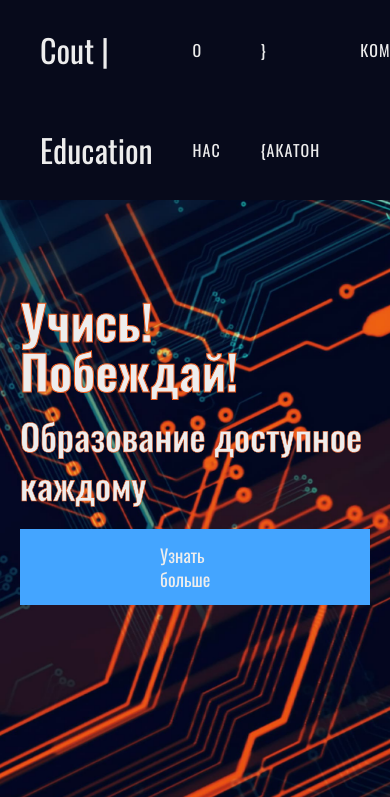
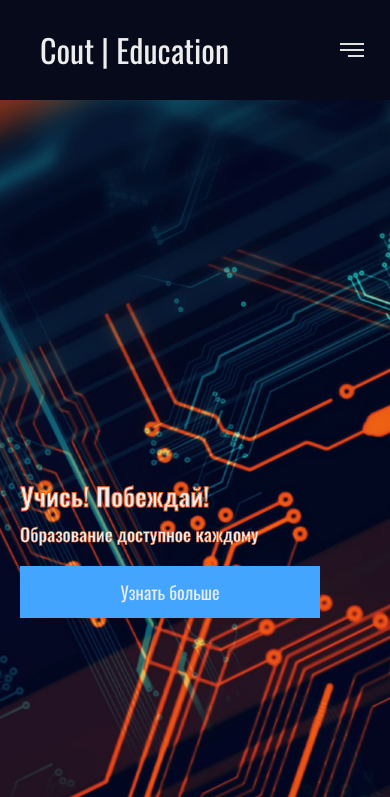
Before and after one commit to shvecov-coder/cout_education, a plain HTML site: page index.html in a window 390 px wide. Shown: the top 797 px of the page. Drawn offline with Linux system fonts and the light colour scheme.

Commit message:
add media

```diff
--- a/index.html
+++ b/index.html
@@ -22,7 +22,9 @@
                 </div>
 
                 <nav class="menu">
-
+                    <button class="media-btn btn">
+                        <img src="./images/svg/burger.svg" alt="menu">
+                    </button>
                     <ul class="menu-list">
                         <!-- <li class="menu-item">
                             <a class="menu-link" href="javascript:void(0)">
@@ -241,6 +243,7 @@
         </div>
     </section>
 
+    <script src="./js/main.js"></script>
     <script src="./js/animete.js"></script>
 
 </body>
--- a/js/main.js
+++ b/js/main.js
@@ -0,0 +1,6 @@
+const burger    = document.querySelector('.media-btn');
+const menu      = document.querySelector('.menu-list');
+
+burger.addEventListener('click', () => {
+    menu.classList.toggle('menu-list--active');
+})
--- a/style/style.css
+++ b/style/style.css
@@ -108,6 +108,18 @@ body {
     margin: 0 auto;
 }
 
+.btn {
+    display: block;
+    background-color: transparent;
+    cursor: pointer;
+    outline: none;
+    border: none;
+    color: inherit;
+    font-size: inherit;
+    font-weight: inherit;
+    font-family: inherit;
+}
+
 .section-title {
     text-align: center;
     margin-bottom: 70px;
@@ -149,9 +161,11 @@ body {
     left: 0;
     right: 0;
     z-index: 10000;
+    position: relative;
 }
 
 .header-top {
+    background-color: var(--accentBlue);
     display: flex;
     justify-content: space-between;
     align-items: center;
@@ -294,7 +308,7 @@ body {
     list-style: none;
 }
 
-.about-inner__project-item + .about-inner__project-item {
+.about-inner__project-item+.about-inner__project-item {
     margin-top: 25px;
 }
 
@@ -424,3 +438,119 @@ body {
 .team-prof span {
     color: var(--accentOrange);
 }
+
+.about,
+.hackathon,
+.statistic,
+.teams {
+    display: none;
+}
+
+
+
+@media (max-width: 1000px) {
+    .prew-inner__box {
+        max-width: 450px;
+    }
+
+    .prew-title {
+        font-size: 42px;
+        line-height: 1.1;
+    }
+
+    .prew-descr {
+        font-size: 32px;
+        line-height: 1.2;
+    }
+}
+
+@media (max-width: 850px) {
+    .prew-inner__box {
+        max-width: 400px;
+    }
+
+    .prew-title {
+        font-size: 35px;
+        line-height: 1.1;
+    }
+
+    .prew-descr {
+        font-size: 28px;
+        line-height: 1.2;
+    }
+}
+
+@media (max-width: 720px) {
+    .prew-inner__box {
+        max-width: 380px;
+    }
+
+    .prew-title {
+        font-size: 30px;
+        line-height: 1.1;
+    }
+
+    .prew-descr {
+        font-size: 25px;
+        line-height: 1.2;
+    }
+
+    .menu-list {
+        display: block;
+        position: absolute;
+        left: 0;
+        right: 0;
+        top: 93px;
+        background-color: var(--darkBlue);
+        text-align: center;
+        z-index: -1;
+        transform: translateY(-200%);
+        transition: transform .3s;
+    }
+
+    .menu-list--active {
+        transform: translateY(0);
+    }
+}
+
+@media (max-width: 550px) {
+    .prew-inner__box {
+        max-width: 320px;
+    }
+
+    .prew-title {
+        font-size: 30px;
+        line-height: 1.1;
+    }
+
+    .prew-descr {
+        font-size: 20px;
+        line-height: 1.2;
+    }
+
+    .prew-btn {
+        padding-left: 60px;
+        padding-right: 60px;
+    }
+}
+
+@media (max-width: 400px) {
+    .prew-inner__box {
+        max-width: 300px;
+    }
+
+    .prew-title {
+        font-size: 25px;
+        line-height: 1.1;
+    }
+
+    .prew-descr {
+        font-size: 18px;
+        line-height: 1.2;
+    }
+
+    .prew-btn {
+        padding-left: 40px;
+        padding-right: 40px;
+    }
+}
```
Also changed, not shown: images/svg/burger.svg (added).
